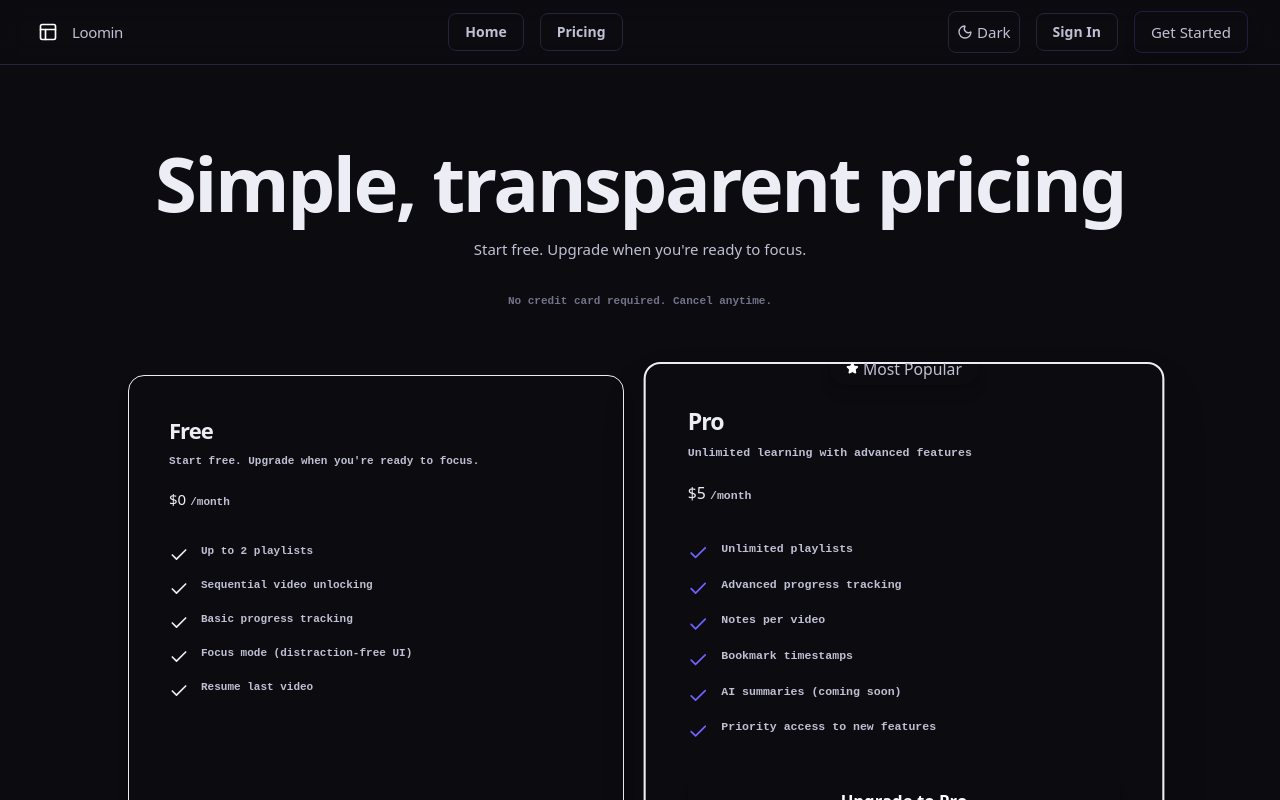
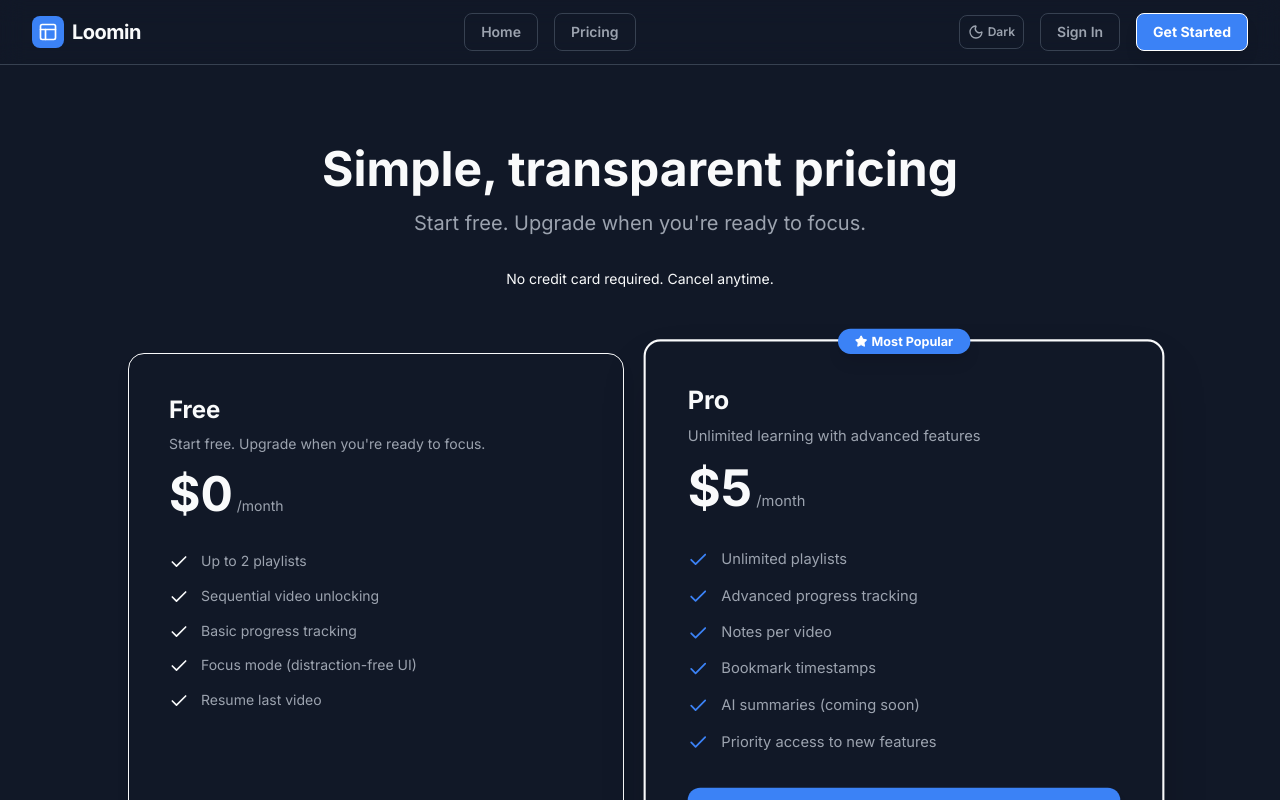
Before and after one commit to mohithedev/Loomin, a Next.js app: page /pricing in a window 1280 px wide. Shown: the top 800 px of the page. Built offline with nearby package versions, Linux system fonts and the light colour scheme.

Commit message:
added new styles

```diff
--- a/src/app/globals.css
+++ b/src/app/globals.css
@@ -1,356 +1,54 @@
 @import "tailwindcss";
 
 @theme {
-  --font-sans: "DM Sans", ui-sans-serif, system-ui, sans-serif;
-  --font-mono: "DM Mono", ui-monospace, SFMono-Regular, monospace;
-  --font-heading: "Syne", ui-sans-serif, system-ui, sans-serif;
+  --font-sans: "Inter", ui-sans-serif, system-ui, sans-serif;
+  --font-mono: "JetBrains Mono", ui-monospace, SFMono-Regular, monospace;
 }
 
 html {
   scroll-behavior: smooth;
 }
 
-/* LIGHT THEME (Light) */
 :root {
-  /* Backgrounds */
-  --bg: #f3f3f8;
-  --surface: #ffffff;
-  --card: #f9f9ff;
-  --border: #e0e0ee;
-
-  /* Text */
-  --t1: #1a1a2e;
-  --t2: #4a4a6a;
-  --t3: #72728a;
-  --t4: #a0a0b8;
-
-  /* Accent */
-  --acc: #5b4ef8;
-  --acc2: #7c63ff;
-  --acc-glow: rgba(91, 78, 248, 0.22);
-  --acc-soft: rgba(91, 78, 248, 0.09);
-  --acc-rim: rgba(91, 78, 248, 0.22);
-
-  /* Status */
-  --success: #3ecf8e;
-  --success-soft: rgba(62, 207, 142, 0.12);
-  --warning: #f59e0b;
-  --danger: #f87171;
-
-  /* Shadows */
-  --shadow-sm: 0 4px 20px rgba(0, 0, 0, 0.1);
-  --shadow: 0 20px 60px rgba(0, 0, 0, 0.15);
+  --bg-primary: #ffffff;
+  --bg-secondary: #f3f4f6;
+  --text-primary: #111827;
+  --text-secondary: #4b5563;
+  --accent: #3b82f6;
+  --accent-hover: #2563eb;
+  --border: #e5e7eb;
 }
 
-/* DARK THEME (Default) */
 .dark {
-  /* Backgrounds */
-  --bg: #0b0b10;
-  --surface: #141419;
-  --card: #1a1a22;
-  --border: #24243a;
-  --border2: #2a2a3d;
-
-  /* Text */
-  --t1: #ededf5;
-  --t2: #c0c0d4;
-  --t3: #72728a;
-  --t4: #40404e;
-
-  /* Accent */
-  --acc: #6c63ff;
-  --acc2: #8078ff;
-  --acc-glow: rgba(108, 99, 255, 0.22);
-  --acc-soft: rgba(108, 99, 255, 0.09);
-  --acc-rim: rgba(108, 99, 255, 0.22);
-
-  /* Status */
-  --success: #3ecf8e;
-  --success-soft: rgba(62, 207, 142, 0.12);
-  --warning: #f59e0b;
-  --danger: #f87171;
-
-  /* Shadows */
-  --shadow-sm: 0 4px 20px rgba(0, 0, 0, 0.4);
-  --shadow: 0 20px 60px rgba(0, 0, 0, 0.6);
+  --bg-primary: #111827;
+  --bg-secondary: #1f2937;
+  --text-primary: #f9fafb;
+  --text-secondary: #9ca3af;
+  --accent: #3b82f6;
+  --accent-hover: #60a5fa;
+  --border: #374151;
 }
 
-/* MIDNIGHT THEME */
 .midnight {
-  /* Backgrounds */
-  --bg: #030410;
-  --surface: #080919;
-  --card: #0d0e20;
-  --border: #161728;
-  --border2: #1a1b2e;
-
-  /* Text */
-  --t1: #f0f1ff;
-  --t2: #d0d5ff;
-  --t3: #a0a5c8;
-  --t4: #606080;
-
-  /* Accent - Cyan for midnight */
-  --acc: #00d4ff;
-  --acc2: #00e8ff;
-  --acc-glow: rgba(0, 212, 255, 0.22);
-  --acc-soft: rgba(0, 212, 255, 0.09);
-  --acc-rim: rgba(0, 212, 255, 0.22);
-
-  /* Status */
-  --success: #3ecf8e;
-  --success-soft: rgba(62, 207, 142, 0.12);
-  --warning: #f59e0b;
-  --danger: #f87171;
-
-  /* Shadows */
-  --shadow-sm: 0 4px 20px rgba(0, 0, 0, 0.5);
-  --shadow: 0 20px 60px rgba(0, 0, 0, 0.7);
+  --bg-primary: #020617;
+  --bg-secondary: #0f172a;
+  --text-primary: #f8fafc;
+  --text-secondary: #94a3b8;
+  --accent: #8b5cf6;
+  --accent-hover: #a78bfa;
+  --border: #1e293b;
 }
 
 body {
-  background-color: var(--bg);
-  color: var(--t1);
-  font-family: "DM Sans", system-ui, sans-serif;
+  background-color: var(--bg-primary);
+  color: var(--text-primary);
   transition: background-color 0.3s ease, color 0.3s ease;
 }
 
-/* Typography */
-h1, h2, h3, h4, h5, h6 {
-  font-family: "Syne", system-ui, sans-serif;
-  color: var(--t1);
-  letter-spacing: -0.5px;
-}
-
-h1 {
-  font-size: clamp(38px, 7.5vw, 76px);
-  font-weight: 800;
-  letter-spacing: -2.5px;
-}
-
-h2 {
-  font-size: clamp(22px, 3.5vw, 32px);
-  font-weight: 700;
-  letter-spacing: -1.5px;
-}
-
-h3 {
-  font-size: clamp(16px, 2.5vw, 22px);
-  font-weight: 700;
-  letter-spacing: -1px;
-}
-
-p, span {
-  font-size: clamp(13.5px, 1.2vw, 15px);
-  font-weight: 400;
-  color: var(--t2);
-  line-height: 1.6;
-}
-
-small, .text-sm {
-  font-size: 11px;
-  font-weight: 600;
-  font-family: "DM Mono", monospace;
-  color: var(--t3);
-}
-
-/* Utility Classes */
-.bg-primary { background-color: var(--bg); }
-.bg-surface { background-color: var(--surface); }
-.bg-card { background-color: var(--card); }
-
-.text-primary { color: var(--t1); }
-.text-secondary { color: var(--t2); }
-.text-muted { color: var(--t3); }
-.text-disabled { color: var(--t4); }
-
-.text-accent { color: var(--acc); }
-.text-success { color: var(--success); }
-.text-warning { color: var(--warning); }
-.text-danger { color: var(--danger); }
-
+.bg-primary { background-color: var(--bg-primary); }
+.bg-secondary { background-color: var(--bg-secondary); }
+.text-primary { color: var(--text-primary); }
+.text-secondary { color: var(--text-secondary); }
+.text-accent { color: var(--accent); }
+.bg-accent { background-color: var(--accent); }
 .border-primary { border-color: var(--border); }
-.border-accent { border-color: var(--acc-rim); }
-
-/* Button Styles */
-.btn-primary {
-  background: var(--acc);
-  color: #fff;
-  padding: 8px 20px;
-  border-radius: 9px;
-  font-size: 14px;
-  font-weight: 700;
-  border: none;
-  box-shadow: 0 0 20px var(--acc-glow);
-  cursor: pointer;
-  transition: all 0.2s ease;
-}
-
-.btn-primary:hover {
-  background: var(--acc2);
-  transform: translateY(-1px);
-  box-shadow: 0 4px 24px var(--acc-glow);
-}
-
-.btn-ghost {
-  background: none;
-  border: 1px solid var(--border);
-  color: var(--t2);
-  padding: 7px 16px;
-  border-radius: 9px;
-  font-size: 14px;
-  font-weight: 700;
-  cursor: pointer;
-  transition: all 0.2s ease;
-}
-
-.btn-ghost:hover {
-  border-color: var(--acc-rim);
-  color: var(--t1);
-}
-
-.btn-soft {
-  background: var(--acc-soft);
-  border: 1px solid var(--acc-rim);
-  color: var(--acc);
-  padding: 8px 16px;
-  border-radius: 9px;
-  font-size: 14px;
-  font-weight: 700;
-  cursor: pointer;
-  transition: all 0.2s ease;
-}
-
-.btn-soft:hover {
-  background: rgba(108, 99, 255, 0.18);
-}
-
-.btn-success {
-  background: var(--success-soft);
-  border: 1px solid rgba(62, 207, 142, 0.3);
-  color: var(--success);
-  padding: 8px 16px;
-  border-radius: 9px;
-  font-size: 14px;
-  font-weight: 700;
-  cursor: pointer;
-  transition: all 0.2s ease;
-}
-
-/* Card Styles */
-.card {
-  background: var(--card);
-  border: 1px solid var(--border);
-  border-radius: 16px;
-  box-shadow: var(--shadow-sm);
-  padding: 20px;
-  transition: all 0.3s ease;
-}
-
-.card:hover {
-  border-color: var(--acc-rim);
-  transform: translateY(-2px);
-}
-
-.card-pro {
-  background: linear-gradient(160deg, #16163a 0%, #0e0e22 60%, #0a0a18 100%);
-  border: 1px solid rgba(124, 108, 252, 0.35);
-  box-shadow: 0 0 0 1px rgba(124, 108, 252, 0.22), var(--shadow);
-  border-radius: 20px;
-  transform: scale(1.02);
-}
-
-.modal-box {
-  background: var(--card);
-  border: 1px solid var(--border);
-  border-radius: 22px;
-  box-shadow: var(--shadow);
-  border-top: linear-gradient(90deg, transparent, var(--acc), transparent);
-}
-
-.surface-subtle {
-  background: rgba(24, 24, 35, 0.5);
-  border: 1px solid var(--border);
-  border-radius: 14px;
-  padding: 16px;
-}
-
-/* Animations */
-@keyframes fadeUp {
-  from {
-    opacity: 0;
-    transform: translateY(22px);
-  }
-  to {
-    opacity: 1;
-    transform: translateY(0);
-  }
-}
-
-@keyframes fadeIn {
-  from {
-    opacity: 0;
-  }
-  to {
-    opacity: 1;
-  }
-}
-
-@keyframes popIn {
-  from {
-    opacity: 0;
-    transform: scale(0.88);
-  }
-  to {
-    opacity: 1;
-    transform: scale(1);
-  }
-}
-
-@keyframes shimmer {
-  0% {
-    transform: translateX(-100%);
-  }
-  100% {
-    transform: translateX(200%);
-  }
-}
-
-@keyframes pulseGlow {
-  0%, 100% {
-    box-shadow: 0 0 0 0 var(--acc-glow);
-  }
-  50% {
-    box-shadow: 0 0 8px 4px rgba(0, 0, 0, 0.1);
-  }
-}
-
-@keyframes float {
-  0%, 100% {
-    transform: translateY(0);
-  }
-  50% {
-    transform: translateY(-6px);
-  }
-}
-
-/* Background Effects */
-.bg-grid {
-  background-image:
-    linear-gradient(var(--border) 1px, transparent 1px),
-    linear-gradient(90deg, var(--border) 1px, transparent 1px);
-  background-size: 48px 48px;
-  mask-image: radial-gradient(ellipse 80% 60% at 50% 0%, black 30%, transparent 80%);
-  opacity: 0.35;
-}
-
-.bg-glow {
-  background:
-    radial-gradient(ellipse 80% 60% at 15% 5%, var(--acc-glow), transparent 60%),
-    radial-gradient(ellipse 50% 45% at 85% 80%, rgba(255, 80, 80, 0.05), transparent 60%);
-}
-
-.navbar-blur {
-  background: rgba(9, 9, 14, 0.8);
-  backdrop-filter: blur(20px);
-}
```
Also changed, not shown: 1 other file (tests, documents, lock files or other folders).
